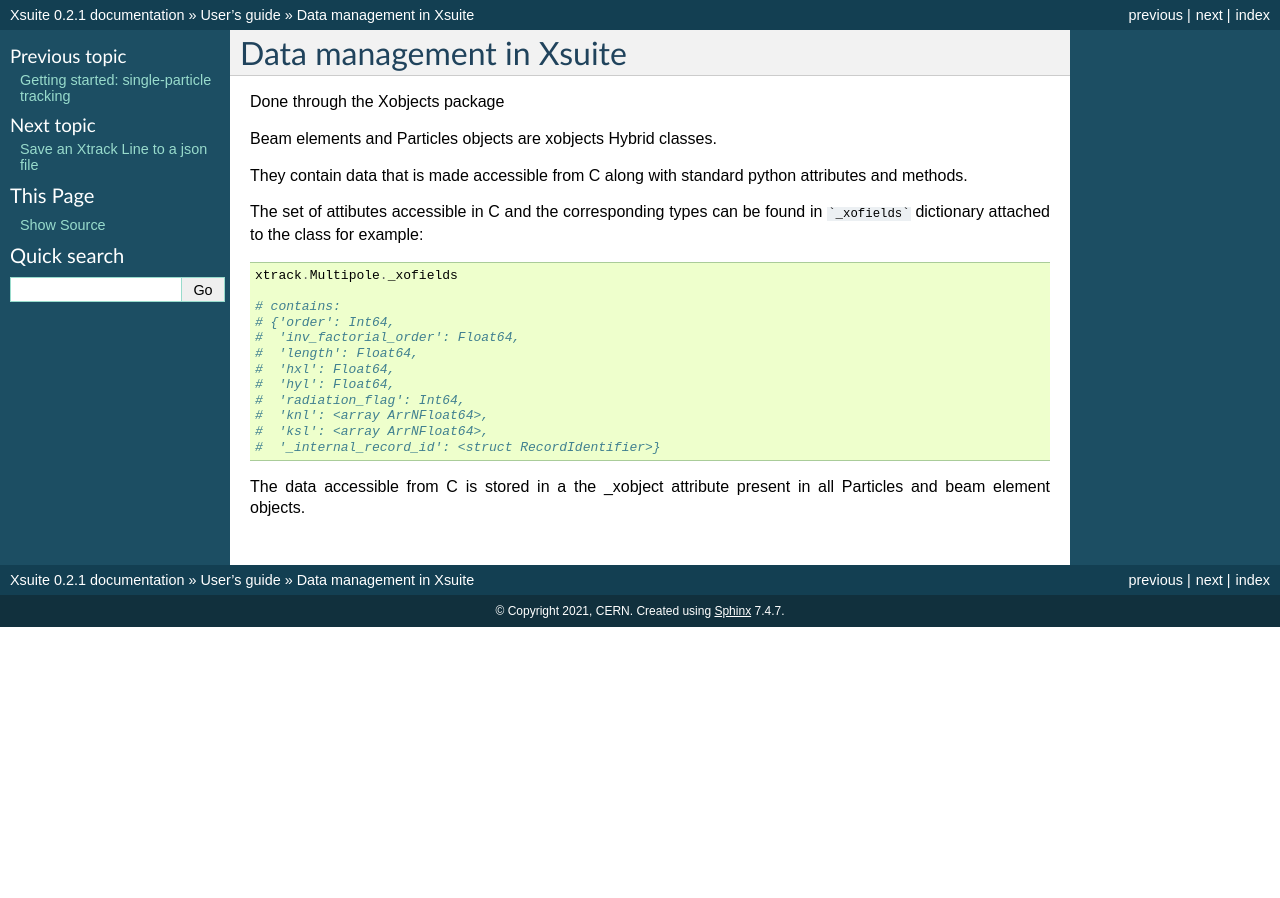
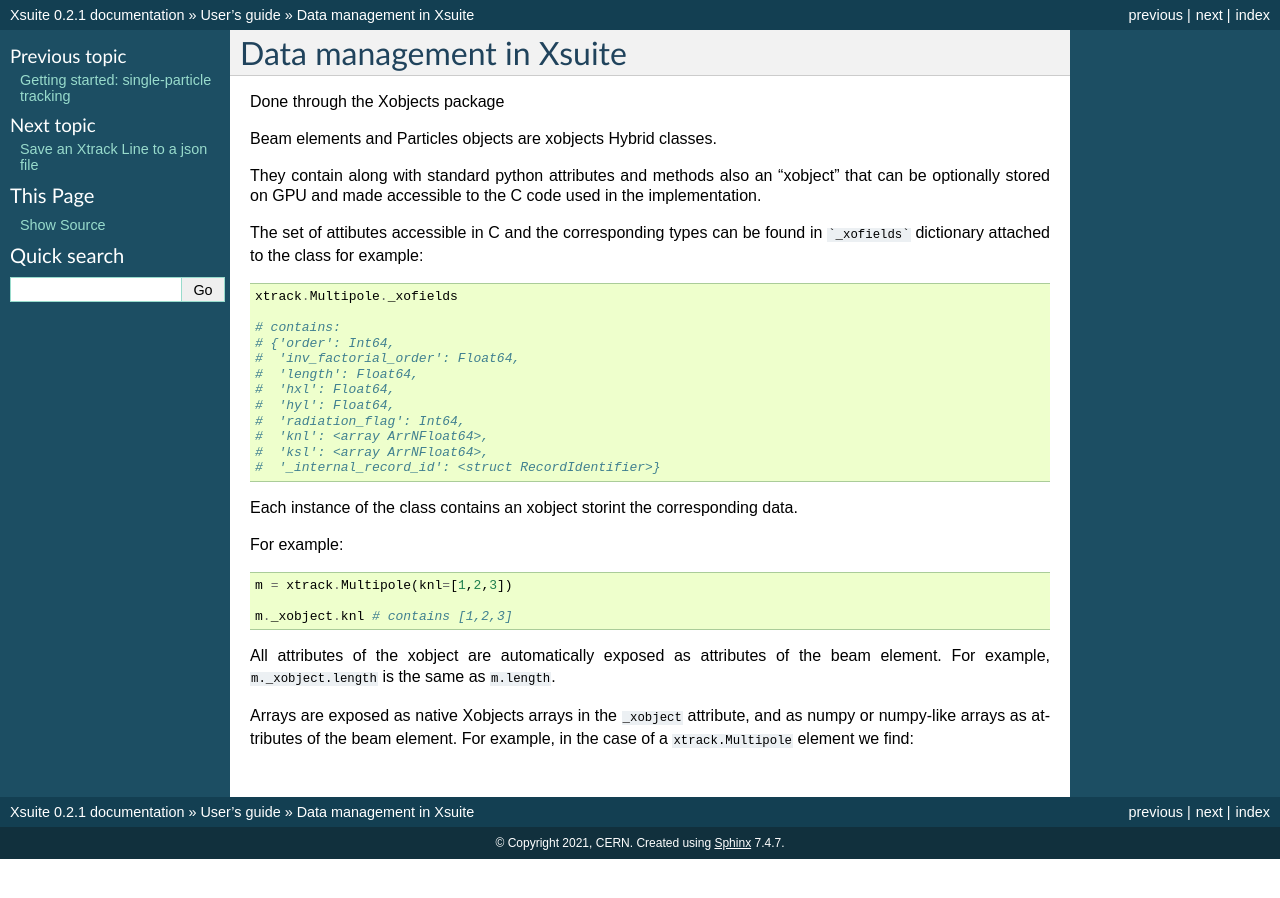
Before and after one commit to xsuite/xsuite, a Sphinx documentation site: the page built from docs/xsuite_data_management.rst, in a window 1280 px wide. Built offline with Sphinx 7.4.7, drawn with Linux system fonts in a browser that asks for light colours.

Commit message:
Quick push

````diff
--- a/docs/xsuite_data_management.rst
+++ b/docs/xsuite_data_management.rst
@@ -7,8 +7,9 @@
 
 Beam elements and Particles objects are xobjects Hybrid classes.
 
-They contain data that is made accessible from C along with standard
-python attributes and methods.
+They contain along with standard python attributes and methods also an "xobject"
+that can be optionally stored on GPU and made accessible to the C code used
+in the implementation.
 
 The set of attibutes accessible in C and the corresponding types can be found in
 ```_xofields``` dictionary attached to the class for example:
@@ -28,5 +29,19 @@
     #  'ksl': <array ArrNFloat64>,
     #  '_internal_record_id': <struct RecordIdentifier>}
 
-The data accessible from C is stored in a the _xobject attribute present in all
-Particles and beam element objects.
+Each instance of the class contains an xobject storint the corresponding data.
+
+For example:
+
+.. code-block:: python
+
+    m = xtrack.Multipole(knl=[1,2,3])
+
+    m._xobject.knl # contains [1,2,3]
+
+All attributes of the xobject are automatically exposed as attributes of the beam element.
+For example, ``m._xobject.length`` is the same as ``m.length``.
+
+Arrays are exposed as native Xobjects arrays in the ``_xobject`` attribute, and
+as numpy or numpy-like arrays as attributes of the beam element. For example, in
+the case of a ``xtrack.Multipole`` element we find:
````
